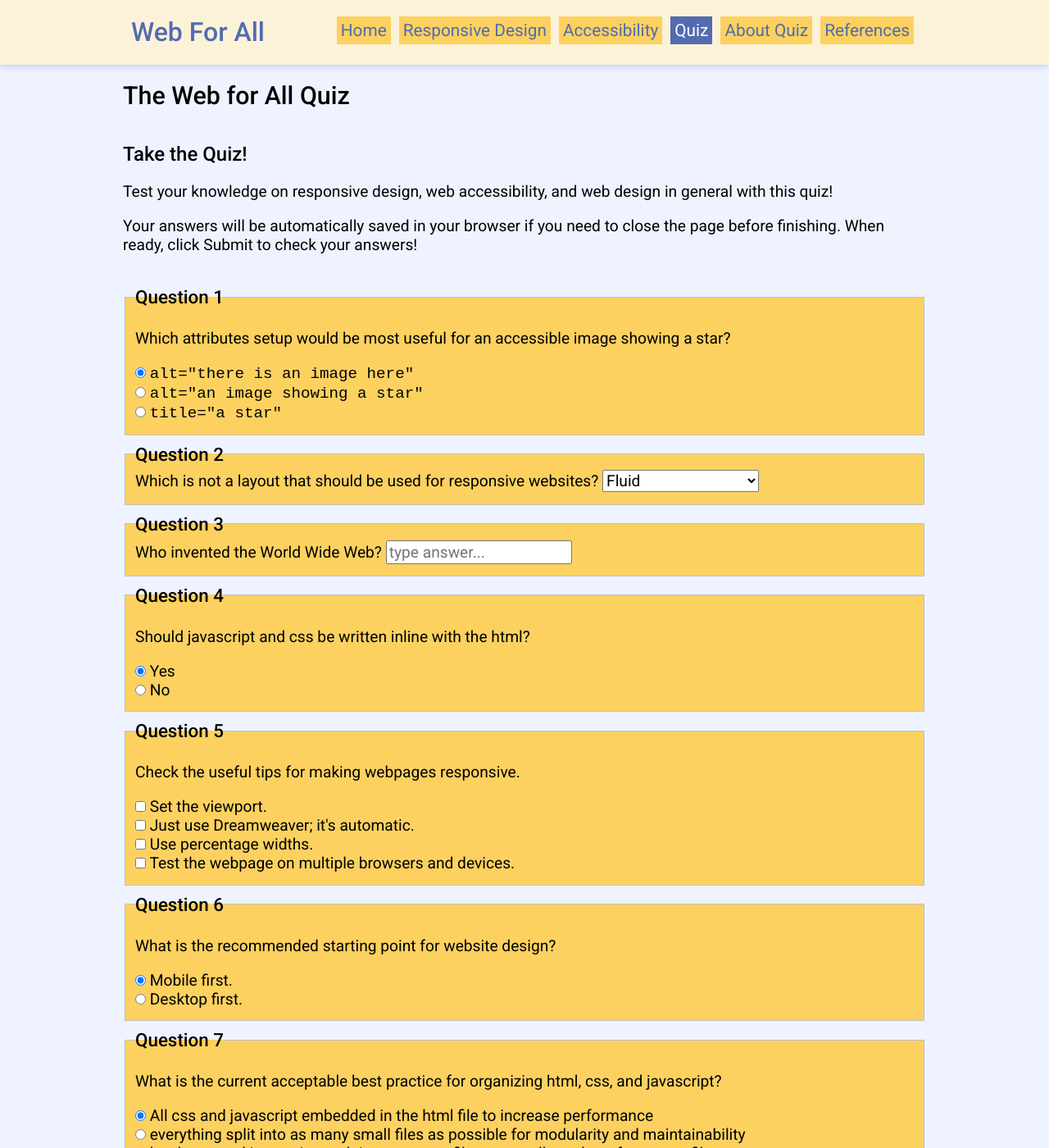
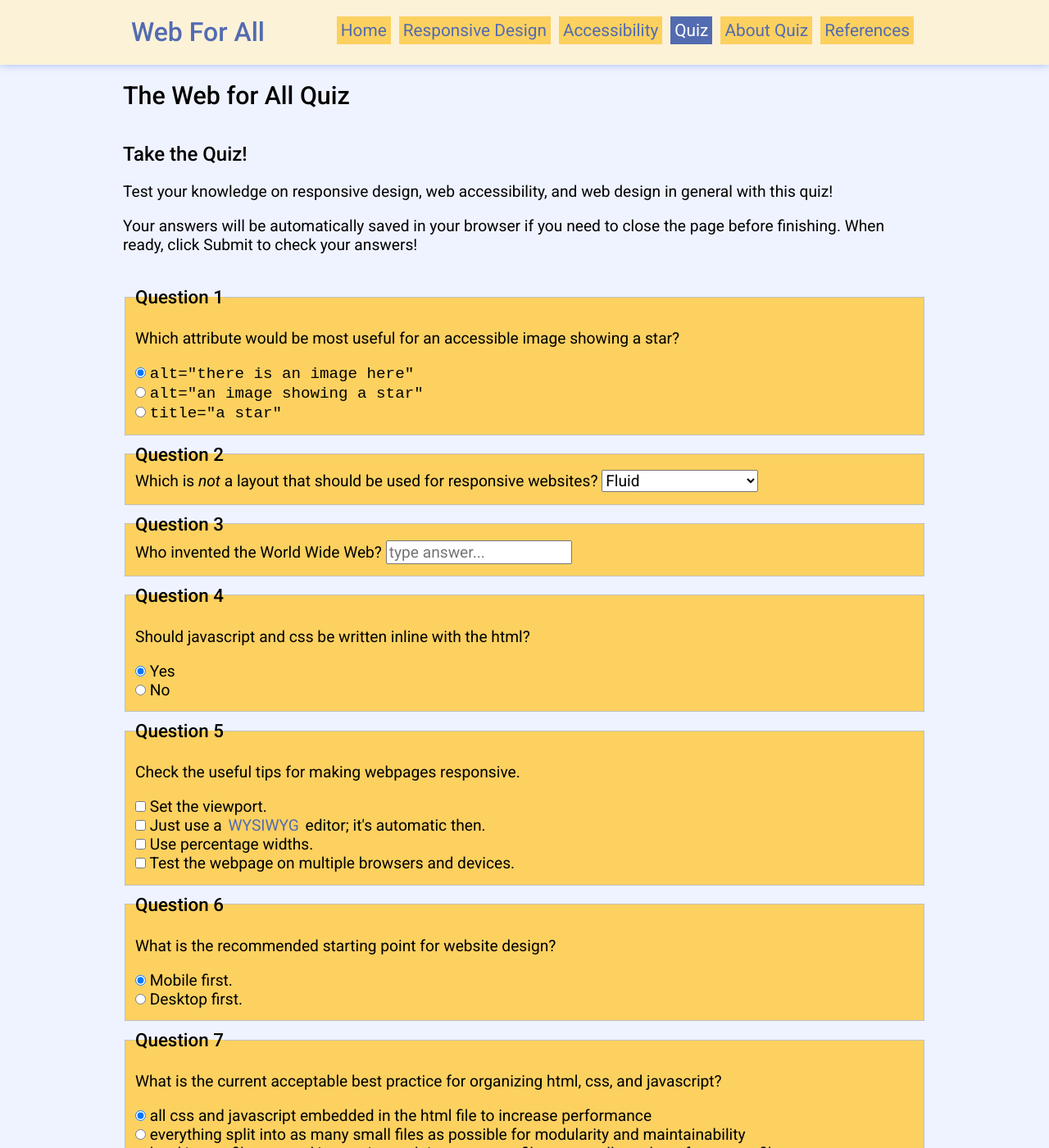
Before and after one commit to swalladge/hit226-a1, a Jekyll site: the page built from thequiz.html, in a window 1280 px wide and 1400 px high. Shown: the whole window at 82% size. Built offline with Jekyll 4.4.1, drawn with Linux system fonts in a browser that asks for light colours; some of the changed text lies outside the part shown.

Commit message:
more small tweaks - now show explanations even if answer right. (also fixed .tern-project for autocompletion of dom objects)

```diff
--- a/js/main.js
+++ b/js/main.js
@@ -177,10 +177,11 @@
         feedbackElements[i].style.color = '#AA3333';
         feedbackElements[i].innerHTML = '✘ Wrong...';
       }
-      var explanation = this.qData[key].element.parentNode.querySelectorAll('.quiz-explanation');
-      for (var i=0; i<explanation.length; i++) {
-        explanation[i].style.display = 'table';
-      }
+    }
+    // display any explanations for the quiz question (even if answer correct)
+    var explanation = this.qData[key].element.parentNode.querySelectorAll('.quiz-explanation');
+    for (var i=0; i<explanation.length; i++) {
+      explanation[i].style.display = 'table';
     }
 
   }
--- a/thequiz.html
+++ b/thequiz.html
@@ -26,7 +26,7 @@
         <fieldset>
           <legend>Question 1</legend>
 
-          <p>Which attributes setup would be most useful for an accessible image showing a star?</p>
+          <p>Which attribute would be most useful for an accessible image showing a star?</p>
 
             <input class="question" id="quiz-q1-1" type="radio" name="radiotest" value="one" checked>
             <label for="quiz-q1-1"><code>alt="there is an image here"</code></label>
@@ -41,7 +41,7 @@
 
         <fieldset>
           <legend>Question 2</legend>
-          <label for="quiz-q2">Which is not a layout that should be used for responsive websites?</label>
+          <label for="quiz-q2">Which is <em>not</em> a layout that should be used for responsive websites?</label>
           <select data-answer="fixed" id="quiz-q2" class="question" name="q2">
             <option value="fluid" selected>Fluid</option>
             <option value="fixed">Fixed width</option>
@@ -82,7 +82,7 @@
           <label for="quiz-q5-1">Set the viewport.</label>
           <br>
           <input id="quiz-q5-2" class="question" type="checkbox" name="check[]" value="dreaming" />
-          <label for="quiz-q5-2">Just use Dreamweaver; it's automatic.</label>
+          <label for="quiz-q5-2">Just use a <a href="https://en.wikipedia.org/wiki/WYSIWYG" >WYSIWYG</a> editor; it's automatic then.</label>
           <br>
           <input id="quiz-q5-3" class="question" type="checkbox" name="check[]" data-answer="true" value="percent" />
           <label for="quiz-q5-3">Use percentage widths.</label>
@@ -90,7 +90,7 @@
           <input id="quiz-q5-4" class="question" type="checkbox" name="check[]" data-answer="true" value="test" />
           <label for="quiz-q5-4">Test the webpage on multiple browsers and devices.</label>
 
-          <div class="quiz-explanation">All are useful, except Dreamweaver.</div>
+          <div class="quiz-explanation">All are useful, except WYSIWYG editors.</div>
         </fieldset>
 
         <fieldset>
@@ -112,15 +112,15 @@
           <p>What is the current acceptable best practice for organizing html, css, and javascript?</p>
 
             <input class="question" id="quiz-q7-1" type="radio" name="files" value="one" checked>
-            <label for="quiz-q7-1">All css and javascript embedded in the html file to increase performance</label>
+            <label for="quiz-q7-1">all css and javascript embedded in the html file to increase performance</label>
             <br>
             <input class="question" data-answer="few" id="quiz-q7-2" type="radio" name="files" value="many">
             <label for="quiz-q7-2">everything split into as many small files as possible for modularity and maintainability</label>
             <br>
             <input class="question" type="radio" id="quiz-q7-3" name="files" value="few">
-            <label for="quiz-q7-3">html, css, and javascript each in a separate file or a small number of separate files</label>
+            <label for="quiz-q7-3">html in one file; css and javascript each in a separate file or a small number of separate files</label>
 
-          <div class="quiz-explanation">Fewer files is better for performance, while more files helps with maintainability. Better to take middle ground.</div>
+          <div class="quiz-explanation">Fewer files is better for performance, while more files helps with maintainability. Better to take middle ground. If you want to split into lots of files for developing, use a preprocessor.</div>
         </fieldset>
 
         <fieldset>
@@ -286,7 +286,7 @@
             <option value="red">red</option>
             <option value="blue">blue</option>
           </select>
-          <div class="quiz-explanation">The id selector gets a specificity than element or class. Therefore, the colour will be green.</div>
+          <div class="quiz-explanation">The id selector gets a higher specificity than element or class. Therefore, the colour will be green.</div>
         </fieldset>
 
         <fieldset>
```
Also changed, not shown: 1 other file.
